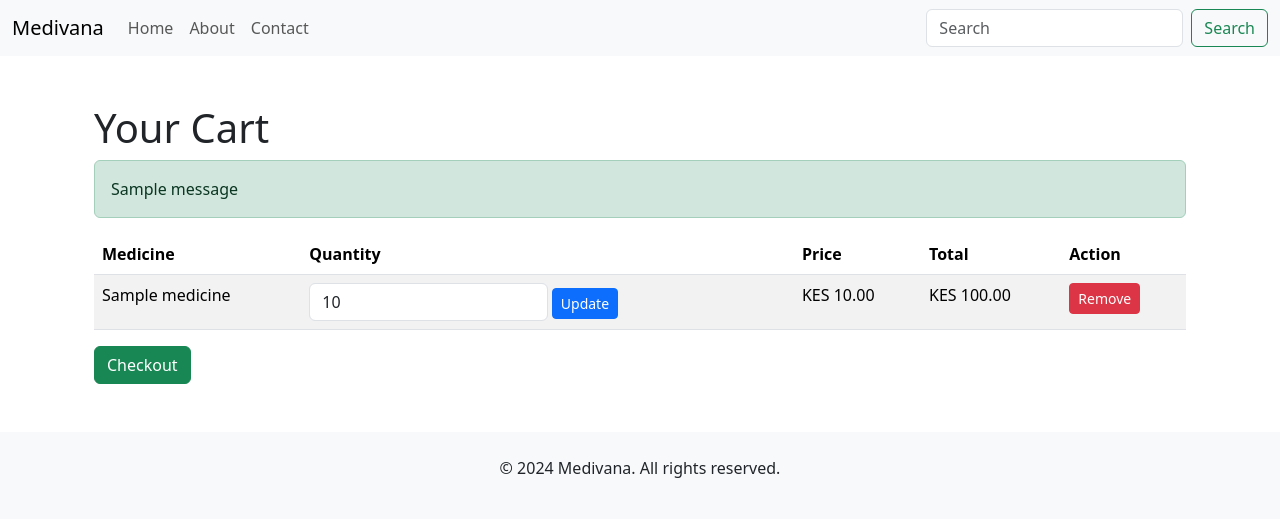
After one commit to MumbiNdegwa28/Online-Pharmacy, a Django app: page /cart/ in a window 1280 px wide. The commit adds this page. Shown: the top 519 px of the page. Run offline with Django 5.2, Linux system fonts and the light colour scheme; a user stored in the database is signed in; tables that the repository leaves empty hold one stand-in row (values such as "Sample post"); one stand-in notice (Sample message) is shown; parts of the project's set-up code (start-up, migrations or seed data) failed here and were passed over.

Commit message:
Ordering process

```diff
--- a/medivana/settings.py
+++ b/medivana/settings.py
@@ -119,7 +119,7 @@ AUTH_PASSWORD_VALIDATORS = [
 
 LANGUAGE_CODE = 'en-us'
 
-TIME_ZONE = 'UTC'
+TIME_ZONE = 'Africa/Nairobi'
 
 USE_I18N = True
 
--- a/pharmacy/models.py
+++ b/pharmacy/models.py
@@ -30,3 +30,15 @@ class Order(models.Model):
 
     def __str__(self):
         return f"Order for {self.medicine.name} by {self.customer_name}"
+
+class Cart(models.Model):
+    user = models.OneToOneField(customuser, on_delete=models.CASCADE)
+    created_at = models.DateTimeField(auto_now_add=True)
+
+class CartItem(models.Model):
+    cart = models.ForeignKey(Cart, on_delete=models.CASCADE, related_name="items")
+    medicine = models.ForeignKey(Medicine, on_delete=models.CASCADE)
+    quantity = models.PositiveIntegerField()
+
+    def total_price(self):
+        return self.medicine.price * self.quantity
--- /dev/null
+++ b/pharmacy/templates/cart.html
@@ -0,0 +1,56 @@
+{% extends 'layout.html' %}
+{% block content %}
+<div class="container mt-5">
+    <h1>Your Cart</h1>
+
+    {% if messages %}
+    <div class="messages">
+        {% for message in messages %}
+        <div class="alert alert-{{ message.tags }}">
+            {{ message }}
+        </div>
+        {% endfor %}
+    </div>
+    {% endif %}
+
+    {% if items %}
+        <table class="table table-striped">
+            <thead>
+                <tr>
+                    <th>Medicine</th>
+                    <th>Quantity</th>
+                    <th>Price</th>
+                    <th>Total</th>
+                    <th>Action</th>
+                </tr>
+            </thead>
+            <tbody>
+                {% for item in items %}
+                <tr>
+                    <td>{{ item.medicine.name }}</td>
+                    <td>
+                        <form method="post" action="{% url 'pharmacy:update_cart_item' item.id %}">
+                            {% csrf_token %}
+                            <input type="number" name="quantity" value="{{ item.quantity }}" min="1" class="form-control d-inline w-50">
+                            <button type="submit" class="btn btn-primary btn-sm">Update</button>
+                        </form>
+                    </td>
+                    <td>KES {{ item.medicine.price }}</td>
+                    <td>KES {{ item.total_price }}</td>
+                    <td>
+                        <form method="post" action="{% url 'pharmacy:remove_cart_item' item.id %}">
+                            {% csrf_token %}
+                            <button type="submit" class="btn btn-danger btn-sm">Remove</button>
+                        </form>
+                    </td>
+                </tr>
+                {% endfor %}
+            </tbody>
+        </table>
+        <a href="{% url 'pharmacy:checkout' %}" class="btn btn-success">Checkout</a>
+    {% else %}
+        <p>Your cart is empty.</p>
+        <a href="{% url 'pharmacy:home' %}" class="btn btn-primary">Continue Shopping</a>
+    {% endif %}
+</div>
+{% endblock %}
--- /dev/null
+++ b/pharmacy/templates/layout.html
@@ -0,0 +1,54 @@
+<!DOCTYPE html>
+<html lang="en">
+<head>
+    <meta charset="UTF-8">
+    <meta name="viewport" content="width=device-width, initial-scale=1.0">
+    <title>{% block title %}Medivana{% endblock %}</title>
+    <link rel="stylesheet" href="https://cdn.jsdelivr.net/npm/bootstrap@5.3.0-alpha1/dist/css/bootstrap.min.css">
+</head>
+<body>
+    <!-- Navigation Bar -->
+    <nav class="navbar navbar-expand-lg navbar-light bg-light">
+        <div class="container-fluid">
+            <a class="navbar-brand" href="/">Medivana</a>
+            <button class="navbar-toggler" type="button" data-bs-toggle="collapse" data-bs-target="#navbarNav" aria-controls="navbarNav" aria-expanded="false" aria-label="Toggle navigation">
+                <span class="navbar-toggler-icon"></span>
+            </button>
+            <div class="collapse navbar-collapse" id="navbarNav">
+                <ul class="navbar-nav">
+                    <li class="nav-item">
+                        <a class="nav-link" href="/">Home</a>
+                    </li>
+                    <li class="nav-item">
+                        <a class="nav-link" href="#">About</a>
+                    </li>
+                    <li class="nav-item">
+                        <a class="nav-link" href="#">Contact</a>
+                    </li>
+                </ul>
+
+            </div>
+            <form class="d-flex">
+                <input class="form-control me-2" type="search" placeholder="Search" aria-label="Search">
+                <button class="btn btn-outline-success" type="submit">Search</button>
+              </form>
+        </div>
+    </nav>
+
+    <!-- Main Content -->
+    <div class="container mt-4">
+        {% block content %}
+        <!-- Page-specific content goes here -->
+        {% endblock %}
+    </div>
+
+    <!-- Footer -->
+    <footer class="bg-light text-center text-lg-start mt-5">
+        <div class="container p-4">
+            <p class="text-center">© 2024 Medivana. All rights reserved.</p>
+        </div>
+    </footer>
+
+    <script src="https://cdn.jsdelivr.net/npm/bootstrap@5.3.0-alpha1/dist/js/bootstrap.bundle.min.js"></script>
+</body>
+</html>
--- a/pharmacy/templates/order.html
+++ b/pharmacy/templates/order.html
@@ -16,7 +16,7 @@
         <div class="alert alert-danger">{{ error }}</div>
         {% endif %}
 
-        <form method="post">
+        <form method="POST">
             {% csrf_token %}
             <div class="mb-3">
                 <label for="customer_name" class="form-label">Your Name</label>
--- a/pharmacy/urls.py
+++ b/pharmacy/urls.py
@@ -6,6 +6,12 @@ app_name = "pharmacy"
 urlpatterns = [
     path('', views.home, name="home"),
     path('order/<int:pk>/', views.order_medicine, name='order_medicine'),
+    path('cart/', views.cart, name='cart'),
+    path('add-to-cart/<int:medicine_id>/', views.add_to_cart, name='add_to_cart'),
+    path('cart/update/<int:item_id>/', views.update_cart_item, name='update_cart_item'),
+    path('cart/remove/<int:item_id>/', views.remove_cart_item, name='remove_cart_item'),
+    # path('add-to-cart/<int:medicine_id>/', views.add_to_cart, name='add_to_cart'),
+    path('checkout/', views.checkout, name='checkout'),
 
     # path('register', views.register, name='register'),
     # path('login', views.login, name='login'),
--- a/pharmacy/views.py
+++ b/pharmacy/views.py
@@ -2,8 +2,12 @@ from django.shortcuts import render, redirect, get_object_or_404
 from django.contrib.auth import login, authenticate, logout
 from .forms import CustomUserCreationForm, CustomAuthenticationForm
 from django.contrib.auth.models import User
-from .models import Medicine, Order
+from .models import Medicine, Order, Cart, CartItem
 from django.contrib import messages
+from django.db import transaction
+
+from django.core.exceptions import ObjectDoesNotExist
+
 
 def home(request):
      medicines = Medicine.objects.all()
@@ -16,7 +20,15 @@ def order_medicine(request, pk):
         customer_name = request.POST.get('customer_name', '').strip()
         customer_phone = request.POST.get('customer_phone', '').strip()
         customer_address = request.POST.get('customer_address', '').strip()
-        quantity = int(request.POST.get('quantity', 0))
+
+        try:
+            quantity = int(request.POST.get('quantity', 0))
+        except ValueError:
+            print("Conversion failed")
+            return render(request,'order.html',{
+                'medicine': medicine,
+                'error':'Please enter a valid quantity',
+            })
 
         if not customer_name or not customer_phone or not customer_address:
             return render(request, 'order.html', {'medicine': medicine, 'error': 'All fields are required.'})
@@ -24,23 +36,121 @@ def order_medicine(request, pk):
         if quantity <= 0 or quantity > medicine.stock:
             return render(request, 'order.html', {'medicine': medicine, 'error': 'Invalid quantity or insufficient stock.'})
 
+        print("start of process")
         # Create the order
-        Order.objects.create(
-            medicine=medicine,
-            customer_name=customer_name,
-            customer_phone=customer_phone,
-            customer_address=customer_address,
-            quantity=quantity,
-        )
+        with transaction.atomic():
+            try:
+                # Create the Order instance without saving to the database
+                order = Order(
+                    medicine=medicine,
+                    customer_name=customer_name,
+                    customer_phone=customer_phone,
+                    customer_address=customer_address,
+                    quantity=quantity,
+                )
 
-        # Update stock
-        medicine.stock -= quantity
-        medicine.save()
+                # Debugging: Print the instance details before saving
+                print(f'Order instance before save: {order}')
+
+                # Save the instance to the database
+                order.save()
+
+                # Debugging: Confirm successful save
+                print("Order successfully saved.")
+                print("final quantity after order transaction", quantity)
+
+            except Exception as e:
+                # Log the error if the save fails
+                print(f'Failed to save order: {e}')
+                raise
+
+
+            # Update stock
+            medicine.stock -= quantity
+            medicine.save()
+
+            # Add to the user's cart
+            user = request.user
+            print(user)
+            # Get or create the cart for the user (if it doesn't exist)
+            cart, _ = Cart.objects.get_or_create(user=user)
+
+            print(cart)
+
+            try:
+                # Try to get existing cart item
+                cart_item = CartItem.objects.get(cart=cart, medicine=medicine)
+                # Update existing cart item quantity
+                cart_item.quantity += quantity
+            except CartItem.DoesNotExist:
+                # Create new cart item with quantity
+                 cart_item = CartItem(cart=cart, medicine=medicine, quantity=quantity)
+
+            # Debug: print out what will be saved in the CartItem
+            print(f"Saving CartItem: {cart_item}")
+            print(f"Cart Item Details: Cart ID: {cart_item.cart.id}, Medicine ID: {cart_item.medicine.id}, Quantity: {cart_item.quantity}")
+
+            # Save the cart item
+            cart_item.save()
 
         messages.success(request, "Order placed successfully!")
-        return redirect('pharmacy:home')
+        return redirect('pharmacy:cart')
 
     return render(request, 'order.html', {'medicine': medicine})
+
+
+def add_to_cart(request, medicine_id):
+    medicine = get_object_or_404(Medicine, pk=medicine_id)
+    user = request.user
+
+    # Create or retrieve the user's cart
+    cart, created = Cart.objects.get_or_create(user=user)
+
+    # Check if the item is already in the cart
+    cart_item, created = CartItem.objects.get_or_create(cart=cart, medicine=medicine)
+
+    # Increment quantity if it already exists
+    if not created:
+        cart_item.quantity += 1
+    cart_item.save()
+
+    messages.success(request, f"{medicine.name} added to your cart!")
+    return redirect("pharmacy:cart")
+
+
+def cart(request):
+    cart = Cart.objects.filter(user=request.user).first()
+    items = cart.items.all() if cart else []
+    return render(request, "cart.html", {"items": items})
+
+def update_cart_item(request, item_id):
+    cart_item = get_object_or_404(CartItem, pk=item_id, cart__user=request.user)
+    quantity = int(request.POST.get("quantity", 0))
+
+    if quantity > 0:
+        cart_item.quantity = quantity
+        cart_item.save()
+    else:
+        cart_item.delete()
+
+    messages.success(request, "Cart updated successfully!")
+    return redirect("pharmacy:cart")
+
+def remove_cart_item(request, item_id):
+    cart_item = get_object_or_404(CartItem, pk=item_id, cart__user=request.user)
+    cart_item.delete()
+    messages.success(request, "Item removed from cart!")
+    return redirect("pharmacy:cart")
+
+def checkout(request):
+    cart = Cart.objects.filter(user=request.user).first()
+    items = CartItem.objects.filter(cart=cart) if cart else []
+
+    if request.method == 'POST':
+        # Implement M-Pesa API integration here
+        return redirect('pharmacy:success')
+
+    return render(request, 'checkout.html', {'cart': cart, 'items': items})
 
 # def register(request):
     # if request.method == "POST":
```
Also changed, not shown: pharmacy/templates/checkout.html (added, +11 -0 lines), pharmacy/templates/home.html (+7 -15 lines), media/medicines/amoxicillin.jpg (added), media/medicines/coughsyrup.jpg (added), media/medicines/ibuprofen.jpg (added), media/medicines/vitamin_c.jpg (added), pharmacy/migrations/0003_cart_cartitem.py (added), pharmacy/migrations/0004_alter_cartitem_cart.py (added).
